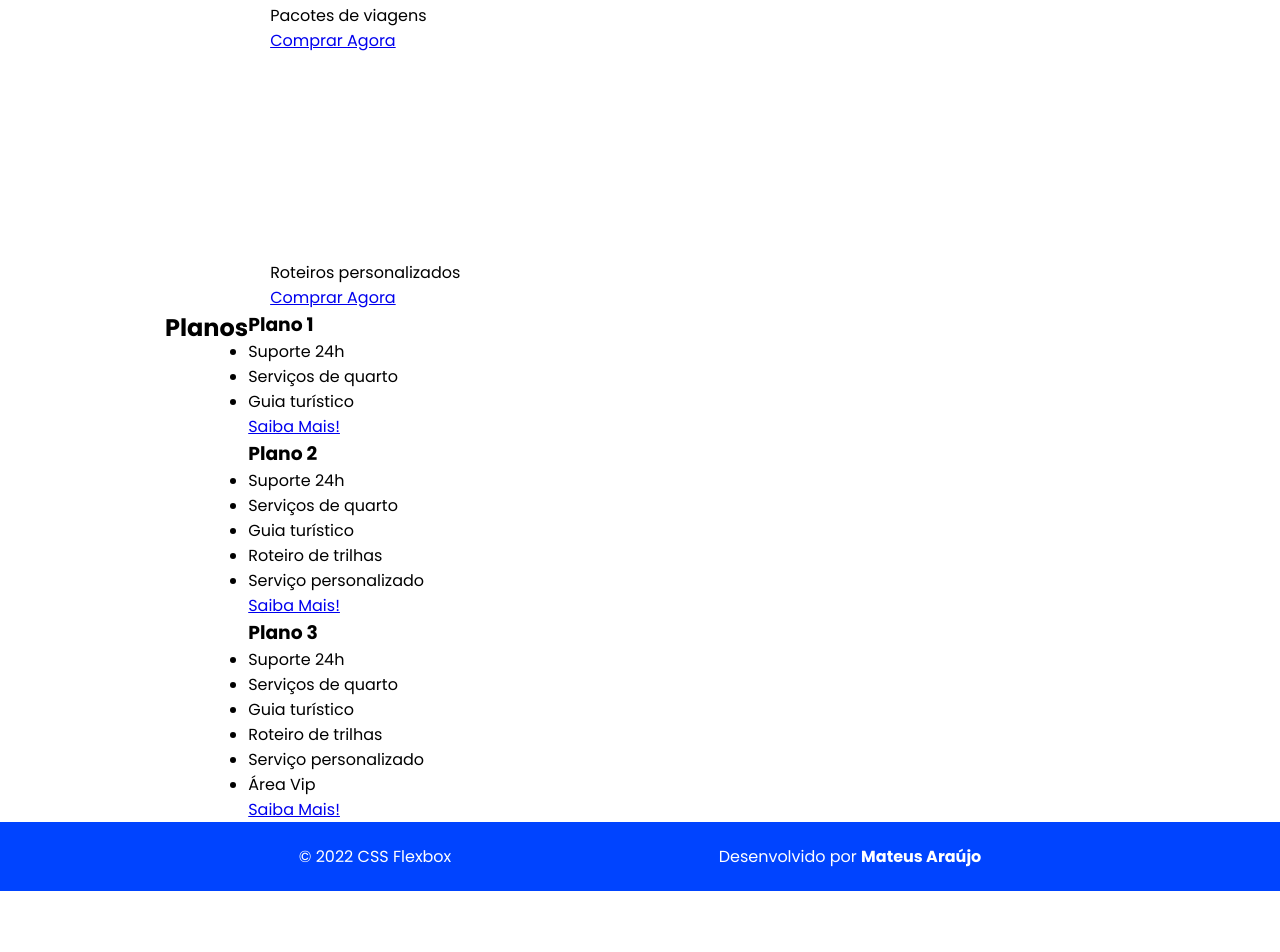
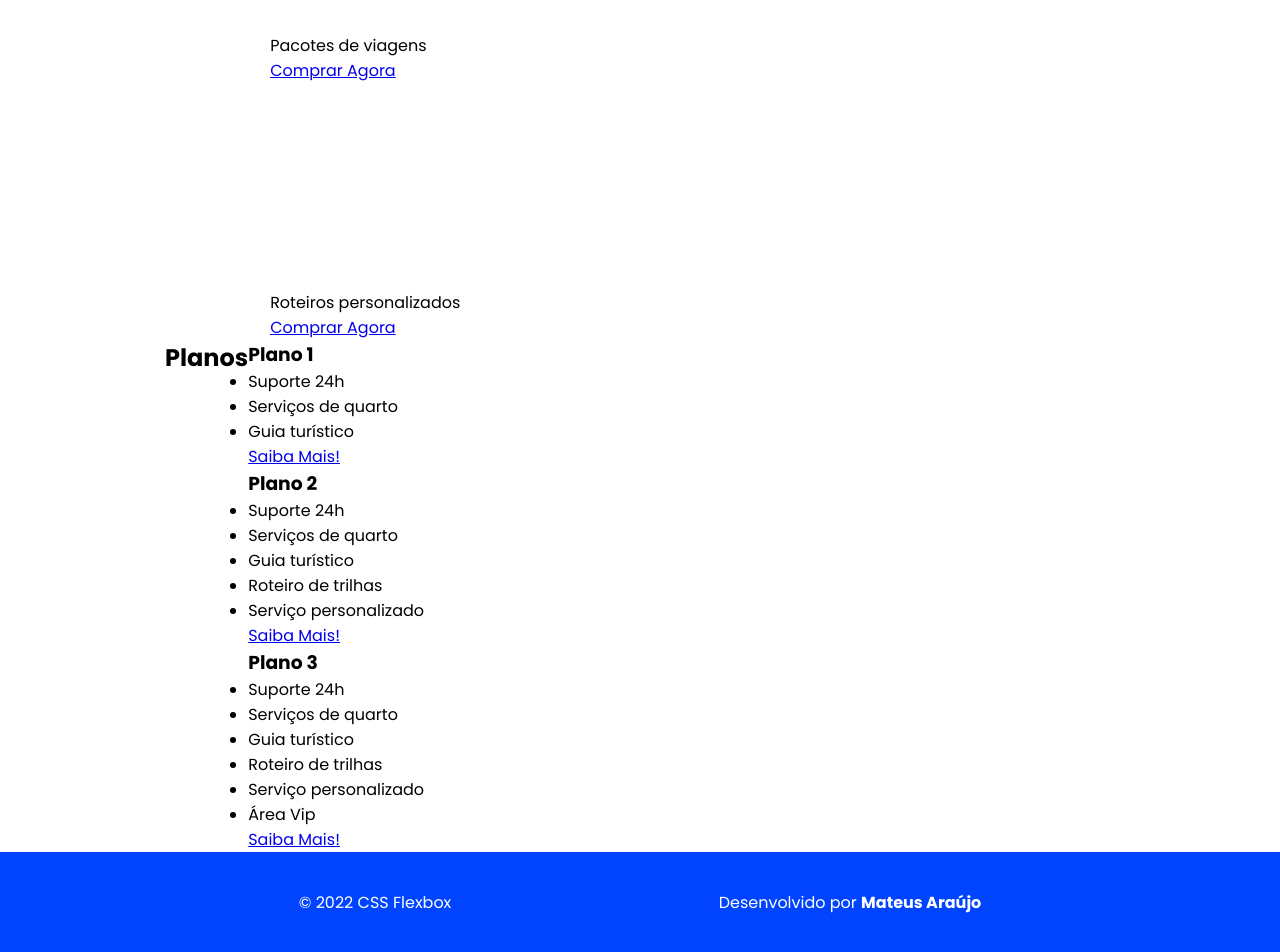
Before and after one commit to mateusaraujos/project-flexbox-dio, a plain HTML site: page flex-projeto/index.html in a window 1280 px wide. Shown: the part 1318-2270 px from the top of the page. Before the commit the page ends 2209 px from the top, so only its background shows below. Drawn offline with Linux system fonts and the light colour scheme.

Commit message:
datetime adicionado

```diff
--- a/flex-projeto/index.html
+++ b/flex-projeto/index.html
@@ -144,7 +144,7 @@
 
     <footer id="bottom-bar">
         <section id="footer-bar" class="flex-center">
-            <p>&copy; 2022 CSS Flexbox</p>
+            <p>&copy; <time datetime="2022">2022</time> CSS Flexbox</p>
             <p>Desenvolvido por <span title="Dev: Mateus Araújo" id="name">Mateus Araújo</span></p>
         </section>
     </footer>
--- a/flex-projeto/style.css
+++ b/flex-projeto/style.css
@@ -12,13 +12,14 @@
 
 #up-bar {
     background-color: #0044ff;
-    padding: 10px 0 10px 0;
+    height: 100px;
 }
 
 #header-bar {
     align-items: center;
     justify-content: space-between;
     color: white;
+    height: 100%;
 }
 
 #super-title {
@@ -52,7 +53,7 @@
 }
 
 #bottom-bar {
-    padding: 22px 0 22px 0;
+    height: 100px;
     background-color: #0044ff;
 }
 
@@ -62,6 +63,7 @@
     justify-content: space-around;
     font-size: 12pt;
     color: white;
+    height: 100%;
 }
 
 #name {
```
